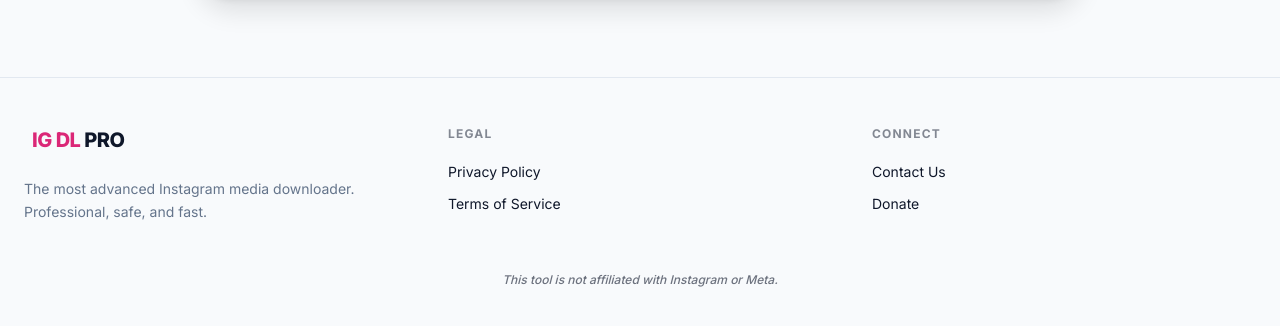
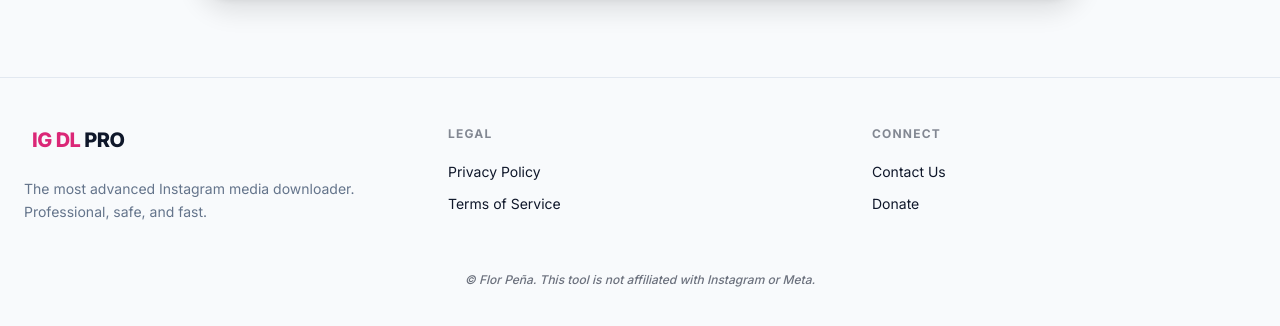
Before and after one commit to flormpecasique/IGPRO, a plain HTML site: page index.html in a window 1280 px wide. Shown: the part 1591-1917 px from the top of the page. Drawn offline with nearby package versions, Linux system fonts and the light colour scheme; no server answers; some icons are missing.

Commit message:
Update index.html

```diff
--- a/index.html
+++ b/index.html
@@ -253,7 +253,7 @@
                     <a href="https://paypal.me/flowermarine" class="text-sm hover:text-primary-600 transition-colors">Donate</a>
                 </div>
             </div>
-            <p class="text-xs text-center opacity-60 font-medium italic mb-4" data-en="This tool is not affiliated with Instagram or Meta." data-es="© Flor Peña. Esta herramienta no está afiliada a Instagram ni a Meta.">
+            <p class="text-xs text-center opacity-60 font-medium italic mb-4" data-en="© Flor Peña. This tool is not affiliated with Instagram or Meta." data-es="© Flor Peña. Esta herramienta no está afiliada a Instagram ni a Meta.">
                 "© Flor Peña. This tool is not affiliated with Instagram or Meta."
             </p>
         </div>
```
